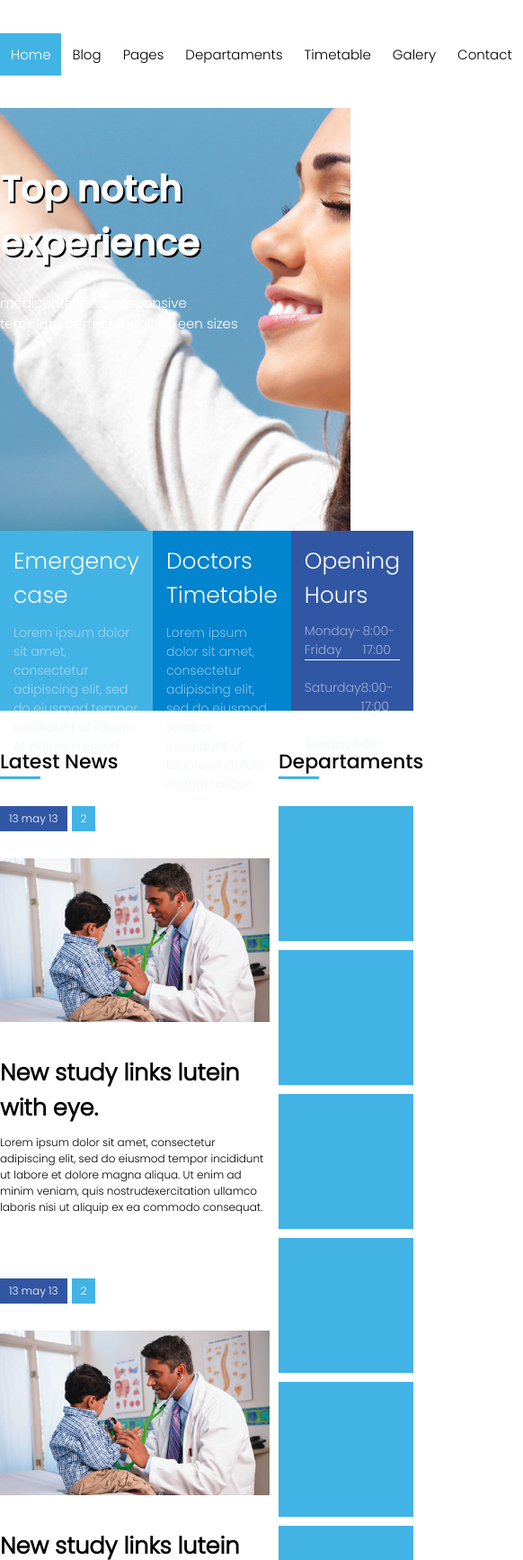
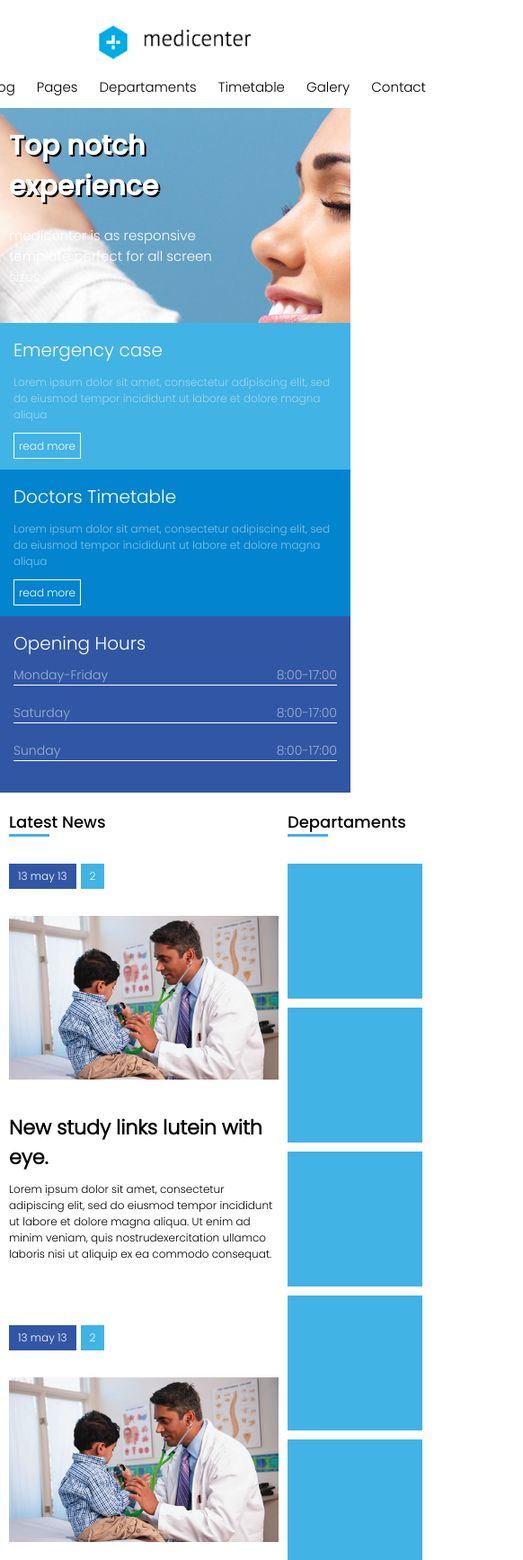
Before and after one commit to Kassio07/Landing-Page-com-CSS-Sass, a plain HTML site: page index.html in a window 390 px wide. Shown: the top 1734 px of the page at 90% size, 582 px wide, since content can reach past the window. Drawn offline with Linux system fonts and the light colour scheme.

Commit message:
ajust tablet

```diff
--- a/assets/_footer.scss
+++ b/assets/_footer.scss
@@ -75,3 +75,13 @@ footer{
 
 
 }
+
+@media screen and (max-width: 768px){
+    footer{
+
+        .contactFoot{
+            flex-direction: column;
+            padding: 0px 10px;
+        }
+    }
+}
--- a/assets/_header.scss
+++ b/assets/_header.scss
@@ -27,3 +27,14 @@ header{
         }
     }
 }
+
+@media screen and (max-width: 768px){
+    header{
+        flex-direction: column;
+        justify-content: center;
+        img{
+            width: 170px;
+            padding-top: 28px;
+        }
+    }
+}
--- a/assets/_main.scss
+++ b/assets/_main.scss
@@ -108,3 +108,44 @@
         }
     }
 }
+
+
+@media screen and (max-width: 768px){
+    .geral{
+        padding: 10px;
+
+        .news{
+            flex: 1;
+            .newcardAjust{
+
+                .cardNews{
+
+                    .newsTitle{
+
+                        h2{
+                            font-size: 1.3em;
+                        }
+                    }
+                }
+            }
+        }
+
+        .infoTitle{
+            .titleText{
+                    font-size: 18px;
+            }
+        }
+
+        .departaments{
+
+            .contact{
+
+                .cont{
+                    font-size: 0.8rem;
+
+                }
+            }
+        }
+    }
+
+}
--- a/assets/_slide.scss
+++ b/assets/_slide.scss
@@ -92,3 +92,47 @@
 
     }
 }
+
+@media screen and (max-width: 768px){
+   .slide{
+    margin-bottom: 100px;
+    .sliderAjust{
+
+        .slideText{
+
+            .text{
+                padding: 20px 10px;
+
+                h1{
+                    font-size: 30px;
+                }
+                p{
+                    margin: 20px 0;
+                }
+            }
+        }
+
+        .sliderBanner{
+            flex-direction: column;
+            height: auto;
+
+            .banner1,
+             .banner2,
+            .banner3{
+
+                .bannerTitle{
+                    font-size: 20px;
+                }
+
+                .bannerText{
+                    font-size: 12px;
+                }
+            }
+        }
+
+
+    }
+   }
+
+
+}
--- a/index.html
+++ b/index.html
@@ -5,6 +5,7 @@
     <meta charset="UTF-8">
     <meta name="viewport" content="width=device-width, initial-scale=1.0">
     <script src="https://kit.fontawesome.com/f50987608b.js" crossorigin="anonymous"></script>
+    <link rel="shortcut icon" href="files/img/favicon.png" type="image/x-icon">
     <link rel="stylesheet" href="style.css">
     <title>Document</title>
 </head>
```
Also changed, not shown: style.css, 1 other file.
